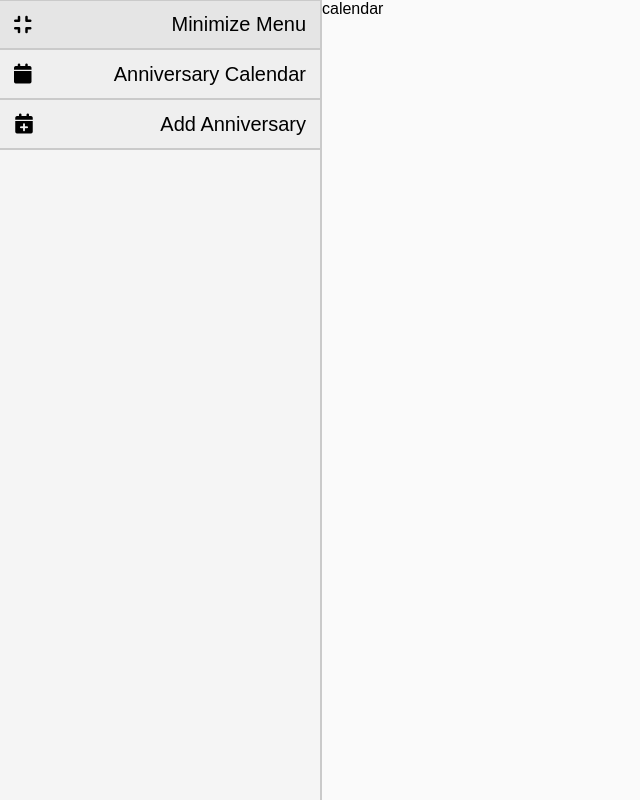
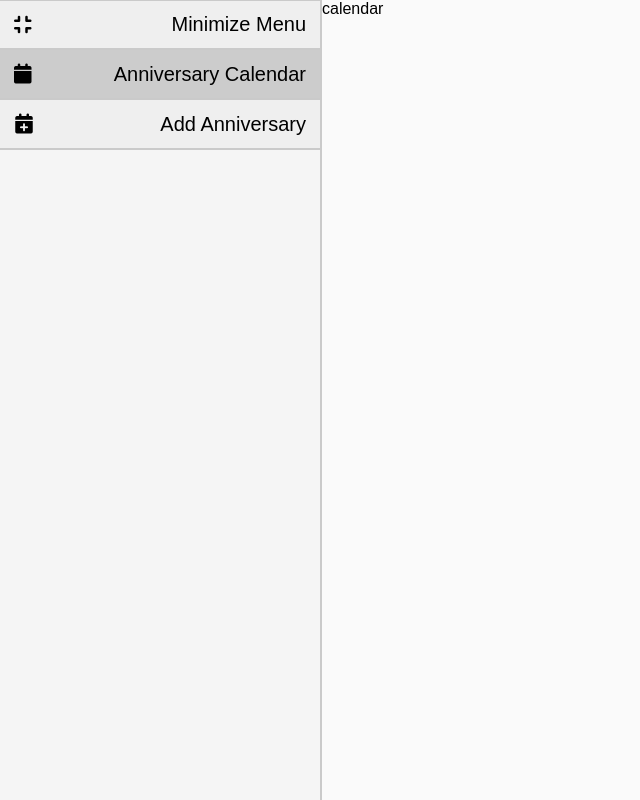
Before and after one commit to willuhmjs/anniversary, a SvelteKit app: page / in a window 1280 px wide. Shown: the whole page, without its empty margins (0-640 px from the left). Built offline with nearby package versions, Linux system fonts and the light colour scheme.

Commit message:
feat: rename pages and change styling

```diff
--- a/src/lib/Page.ts
+++ b/src/lib/Page.ts
@@ -1,5 +1,5 @@
 export enum Page {
-    Home,
+    Calendar,
     Create,
     View
 }
--- a/src/lib/Sidebar.svelte
+++ b/src/lib/Sidebar.svelte
@@ -8,7 +8,7 @@
         }
     }
 
-    export let page: Page = Page.Home;
+    export let page: Page = Page.Calendar;
 </script>
 <div bind:this={sidebar} class="maximized">
 <button class="menuButton" on:click={toggleMenu}>
@@ -16,11 +16,11 @@
     <i class="fa-solid fa-bars minimizedIcon"></i>
     <p>Minimize Menu</p>
 </button>
-<button class="menuButton" on:click={() => page = Page.Home}>
+<button class="menuButton {page == Page.Calendar ? "active" : ""}" on:click={() => page = Page.Calendar}>
     <i class="fa-solid fa-calendar"></i>
     <p>Anniversary Calendar</p>
 </button>
-<button class="menuButton" on:click={() => page = Page.Create}>
+<button class="menuButton {page == Page.Create ? "active" : ""}" on:click={() => page = Page.Create}>
     <i class="fa-solid fa-calendar-plus"></i>
     <p>Add Anniversary</p>
 </button>
@@ -30,6 +30,10 @@
         min-height: 100vh;
         background-color: #f5f5f5;
         border-right: 2px solid #cacaca;
+    }
+
+    :global(.active) {
+        background-color: #ccc;
     }
 
     .maximized {
@@ -71,11 +75,4 @@
         margin: 0 8px;
     }
 
-    .menuButton:hover, .menuButton:focus {
-        background-color: #e5e5e5;
-    }
-
-    .menuButton:active {
-        background-color: #d5d5d5;
-    }
 </style>
--- a/src/routes/+page.svelte
+++ b/src/routes/+page.svelte
@@ -4,11 +4,11 @@
     import Add from "$lib/Add.svelte";
     import {Page} from "$lib/Page";
 
-    let page: Page = Page.Home;
+    let page: Page = Page.Calendar;
 </script>
 <main>
     <Sidebar bind:page={page}/>
-    {#if page === Page.Home}
+    {#if page === Page.Calendar}
         <Home/>
     {:else if page === Page.Create}
         <Add/>
```
